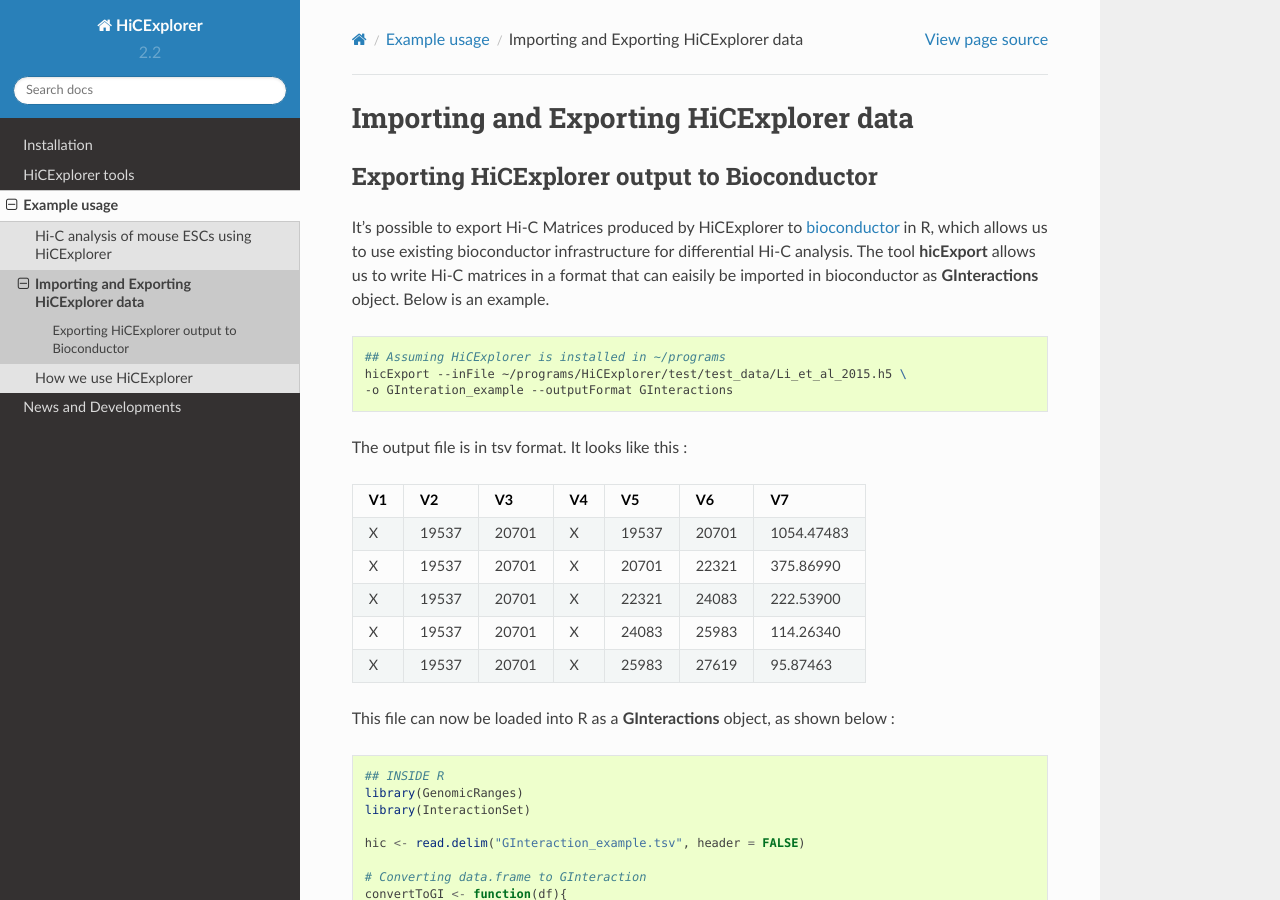
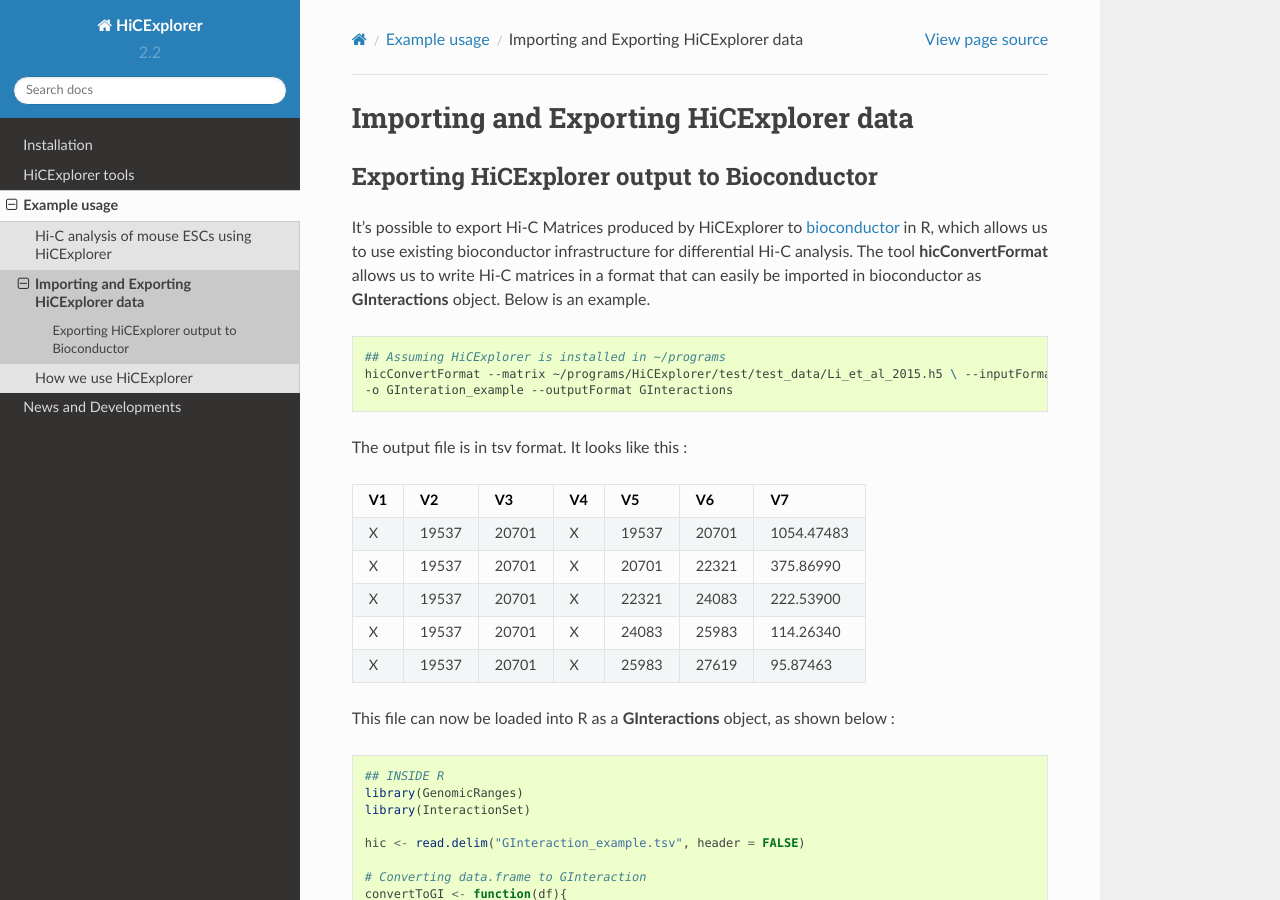
Before and after one commit to deeptools/HiCExplorer, a Sphinx documentation site: the page built from docs/content/HiCExport.rst, in a window 1280 px wide and 900 px high. Built offline with Sphinx 7.4.7 and the Read the Docs theme 2.0.0, drawn with Linux system fonts in a browser that asks for light colours.

Commit message:
More documentation

```diff
--- a/docs/content/HiCExport.rst
+++ b/docs/content/HiCExport.rst
@@ -7,14 +7,14 @@ Exporting HiCExplorer output to Bioconductor
 It's possible to export Hi-C Matrices produced by HiCExplorer to
 `bioconductor <http://bioconductor.org/>`__ in R, which allows us to use
 existing bioconductor infrastructure for differential Hi-C analysis. The
-tool **hicExport** allows us to write Hi-C matrices in a format that can
-eaisily be imported in bioconductor as **GInteractions** object. Below
+tool **hicConvertFormat** allows us to write Hi-C matrices in a format that can
+easily be imported in bioconductor as **GInteractions** object. Below
 is an example.
 
 .. code:: bash
 
     ## Assuming HiCExplorer is installed in ~/programs
-    hicExport --inFile ~/programs/HiCExplorer/test/test_data/Li_et_al_2015.h5 \
+    hicConvertFormat --matrix ~/programs/HiCExplorer/test/test_data/Li_et_al_2015.h5 \ --inputFormat h5
     -o GInteration_example --outputFormat GInteractions
 
 The output file is in tsv format. It looks like this :
--- a/docs/content/list-of-tools.rst
+++ b/docs/content/list-of-tools.rst
@@ -18,7 +18,7 @@ HiCExplorer tools
 +--------------------------------+------------------+-----------------------------------+---------------------------------------------+-----------------------------------------------------------------------------------+
 |:ref:`hicSumMatrices`           | preprocessing    | 2 or more hicMatrix objects       | hicMatrix object                            | Adds Hi-C matrices of the same size                                               |
 +--------------------------------+------------------+-----------------------------------+---------------------------------------------+-----------------------------------------------------------------------------------+
-|:ref:`hicNormalize`             | preprocessing    | multiple Hi-C matrices            | multiple Hi-C matrices                      | Normalize data to 0 to 1 range or to smallest read count                            |
+|:ref:`hicNormalize`             | preprocessing    | multiple Hi-C matrices            | multiple Hi-C matrices                      | Normalize data to 0 to 1 range or to smallest total read count                            |
 +--------------------------------+------------------+-----------------------------------+---------------------------------------------+-----------------------------------------------------------------------------------+
 |:ref:`hicFindEnrichedContacts`  | analysis         | hicMatrix object                  | hicMatrix object                            | Identifies enriched Hi-C contacts                                                 |
 +--------------------------------+------------------+-----------------------------------+---------------------------------------------+-----------------------------------------------------------------------------------+
--- a/docs/content/tools/hicAdjustMatrix.rst
+++ b/docs/content/tools/hicAdjustMatrix.rst
@@ -6,3 +6,9 @@ hicAdjustMatrix
 .. argparse::
    :ref: hicexplorer.hicAdjustMatrix.parse_arguments
    :prog: hicAdjustMatrix
+
+hicAdjustMatrix can mask, remove or keep defined regions from a BED file or given chromosomes.
+
+Usage:
+
+hicAdjustMatrix --matrix
--- a/docs/index.rst
+++ b/docs/index.rst
@@ -87,4 +87,5 @@ Joachim Wolff, Vivek Bhardwaj, Stephan Nothjunge, Gautier Richard, Gina Renschle
 .. image:: images/logo_mpi-ie.jpg
 
 This tool suite is developed by the `Bioinformatics Unit <http://www.ie-freiburg.mpg.de/bioinformaticsfac>`_
-at the `Max Planck Institute for Immunobiology and Epigenetics <http://www.ie-freiburg.mpg.de/>`_, Freiburg.
+at the `Max Planck Institute for Immunobiology and Epigenetics <http://www.ie-freiburg.mpg.de/>`_, Freiburg and by
+the `Bioinformatics Lab <http://bioinf.uni-freiburg.de/>`_ of the `Albert-Ludwigs-University Freiburg <http://www.uni-freiburg.de>`_, Germany.
```
Also changed, not shown: docs/content/tools/hicNormalize.rst (+16 -0 lines), docs/content/tools/hicTransform.rst (+10 -0 lines).
